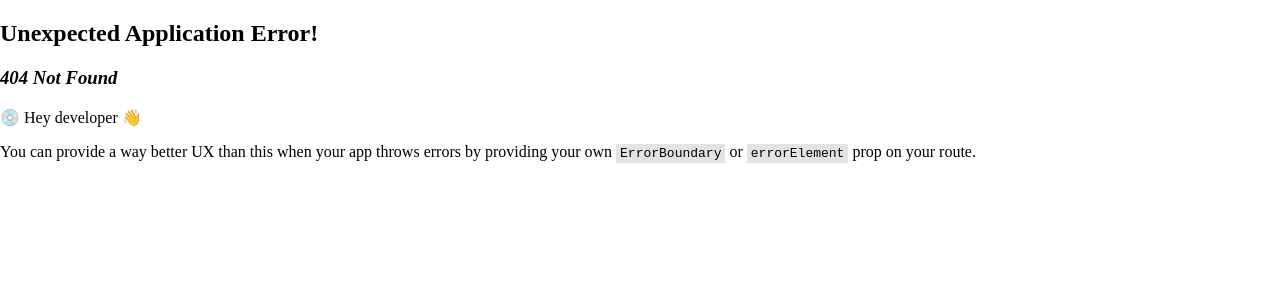
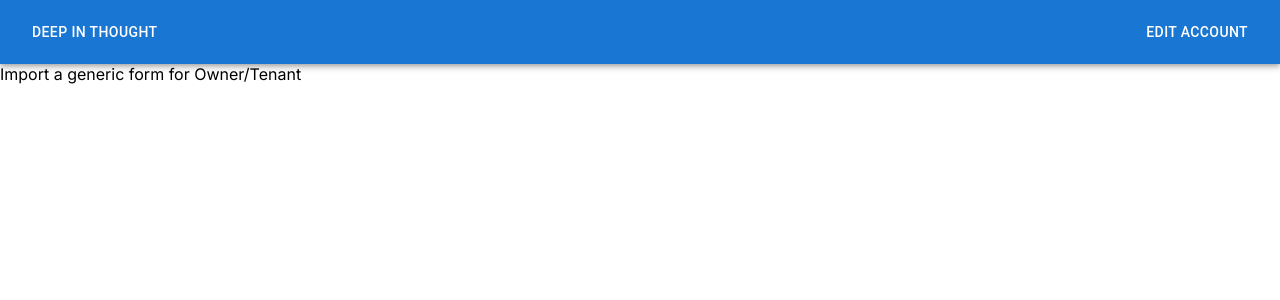
Before and after one commit to kasibz/deep-in-thought, a React (Vite) app in the folder frontend/deep-in-thought-frontend/: page /editAccount in a window 1280 px wide. Before the commit this address had no page. Shown: the top 300 px of the page. Built offline with nearby package versions, Linux system fonts and the light colour scheme.

Commit message:
added new button on nav, disable prop error, added route for edit any user

```diff
--- a/frontend/deep-in-thought-frontend/src/components/layout/Navbar.jsx
+++ b/frontend/deep-in-thought-frontend/src/components/layout/Navbar.jsx
@@ -1,22 +1,21 @@
-import { Link, useNavigate } from "react-router-dom"
-import AppBar from '@mui/material/AppBar';
-import Toolbar from '@mui/material/Toolbar';
-import Typography from '@mui/material/Typography';
+import { Link, useNavigate } from "react-router-dom";
+import AppBar from "@mui/material/AppBar";
+import Toolbar from "@mui/material/Toolbar";
 import { Box, Button } from "@mui/material";
 import { UserContext } from "../../context/UserContext";
 
 export const Navbar = () => {
-    const navigate = useNavigate()
-    const { deleteUser, user } = UserContext()
+  const navigate = useNavigate();
+  const { deleteUser, user } = UserContext();
 
   const onClickLogout = () => {
     //clear localStorage
-        localStorage.clear()
+    localStorage.clear();
     //empty user state variable
-        deleteUser()
+    deleteUser();
     //navigate to home page
-        navigate('/')
-    }
+    navigate("/");
+  };
 
   return (
     <AppBar position="static">
@@ -25,23 +24,26 @@ export const Navbar = () => {
           Deep in Thought
         </Button>
         {/*check user has at least one element and then access user.tenantId*/}
-                {user.length > 0 && user[0].tenantId &&
+        {user.length > 0 && user[0].tenantId && (
           <Button component={Link} to="/tenantPayment" color="inherit">
             Payment History
           </Button>
-                }
-                {user.length > 0 && user[0].ownerId &&
+        )}
+        {user.length > 0 && user[0].ownerId && (
           <Button component={Link} to="/createResident" color="inherit">
             Create Resident
           </Button>
-                }
+        )}
         <Box style={{ flexGrow: 1 }}></Box> {/* Spacer */}
-                {user.length !== 0 &&
+        <Button component={Link} to="/editAccount" color="inherit">
+          Edit Account
+        </Button>
+        {user.length !== 0 && (
           <Button color="inherit" onClick={onClickLogout}>
             Logout
           </Button>
-                }
+        )}
       </Toolbar>
     </AppBar>
   );
-}
+};
--- a/frontend/deep-in-thought-frontend/src/index.css
+++ b/frontend/deep-in-thought-frontend/src/index.css
@@ -1,3 +1,10 @@
+@import url("https://fonts.googleapis.com/css2?family=Arvo&family=Inter&display=swap");
+
+:root {
+  font-family: "Arvo", serif;
+  font-family: "Inter", sans-serif;
+}
+
 /* :root {
   font-family: Inter, system-ui, Avenir, Helvetica, Arial, sans-serif;
   line-height: 1.5;
--- /dev/null
+++ b/frontend/deep-in-thought-frontend/src/pages/EditAccountPage.jsx
@@ -0,0 +1,5 @@
+function EditAccountPage() {
+  return <div>Import a generic form for Owner/Tenant</div>;
+}
+
+export default EditAccountPage;
```
Also changed, not shown: frontend/deep-in-thought-frontend/src/App.jsx (+31 -27 lines), frontend/deep-in-thought-frontend/.eslintrc.cjs. Lines whose indentation alone changed are shown as unchanged.
